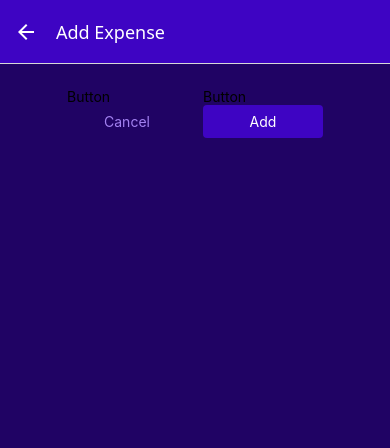
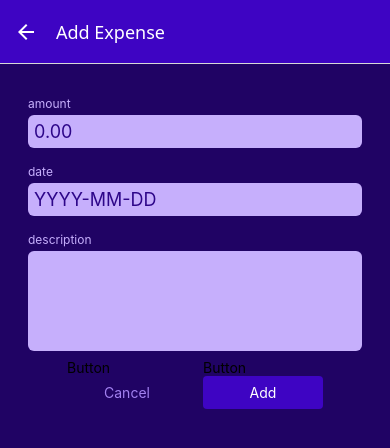
Before and after one commit to moshnogorskaia/expenses-tracker, a React Native app: screen /ManageExpense in a window 390 px wide. Shown: the top 448 px of the page. Built offline with nearby package versions, Linux system fonts and the light colour scheme.

Commit message:
Configure form inputs

```diff
--- a/components/ManageExpense/ExpenseForm.js
+++ b/components/ManageExpense/ExpenseForm.js
@@ -1,8 +1,38 @@
-import { View } from "react-native";
+import { View, StyleSheet } from "react-native";
 import Input from "./Input";
 
 function ExpenseForm() {
-	return <View></View>;
+	function amountChangeHandler() {}
+
+	return (
+		<View>
+			<Input
+				label="amount"
+				textInputConfig={{
+					keyboardType: "decimal-pad",
+					placeholder: "0.00",
+					onChangeText: amountChangeHandler,
+				}}
+			/>
+			<Input
+				label="date"
+				textInputConfig={{
+					placeholder: "YYYY-MM-DD",
+					maxLength: 10,
+					onChangeText: () => {},
+				}}
+			/>
+			<Input
+				label="description"
+				textInputConfig={{
+					multiline: true,
+					onChangeText: () => {},
+				}}
+			/>
+		</View>
+	);
 }
 
 export default ExpenseForm;
+
+const styles = StyleSheet.create({});
--- a/components/ManageExpense/Input.js
+++ b/components/ManageExpense/Input.js
@@ -1,12 +1,42 @@
-import { TextInput, View, Text } from "react-native";
+import { TextInput, View, Text, StyleSheet } from "react-native";
+import { GlobalStyles } from "../../constants/styles";
 
 function Input({ label, textInputConfig }) {
+	const inputStyles = [styles.input];
+
+	if (textInputConfig?.multiline) {
+		inputStyles.push(styles.inputMultiline);
+	}
+
 	return (
-		<View>
-			<Text>{label}</Text>
-			<TextInput {...textInputConfig} />
+		<View style={styles.inputContainer}>
+			<Text style={styles.label}>{label}</Text>
+			<TextInput {...textInputConfig} style={inputStyles} />
 		</View>
 	);
 }
 
 export default Input;
+
+const styles = StyleSheet.create({
+	inputContainer: {
+		marginHorizontal: 4,
+		marginVertical: 8,
+	},
+	label: {
+		fontSize: 12,
+		color: GlobalStyles.colors.primary100,
+		marginBottom: 4,
+	},
+	input: {
+		backgroundColor: GlobalStyles.colors.primary100,
+		padding: 6,
+		borderRadius: 6,
+		fontSize: 18,
+		color: GlobalStyles.colors.primary700,
+	},
+	inputMultiline: {
+		minHeight: 100,
+		textAlignVertical: "top",
+	},
+});
--- a/screens/ManageExpense.js
+++ b/screens/ManageExpense.js
@@ -4,6 +4,7 @@
 import { GlobalStyles } from "../constants/styles";
 import Button from "../components/ui/Button";
 import { ExpensesContext } from "../store/expenses-context";
+import ExpenseForm from "../components/ManageExpense/ExpenseForm";
 
 function ManageExpense({ route, navigation }) {
 	const editedExpenseId = route.params?.expenseId;
@@ -44,6 +45,7 @@
 
 	return (
 		<View style={styles.container}>
+			<ExpenseForm />
 			<View style={styles.buttons}>
 				<Button
 					mode="flat"
```
